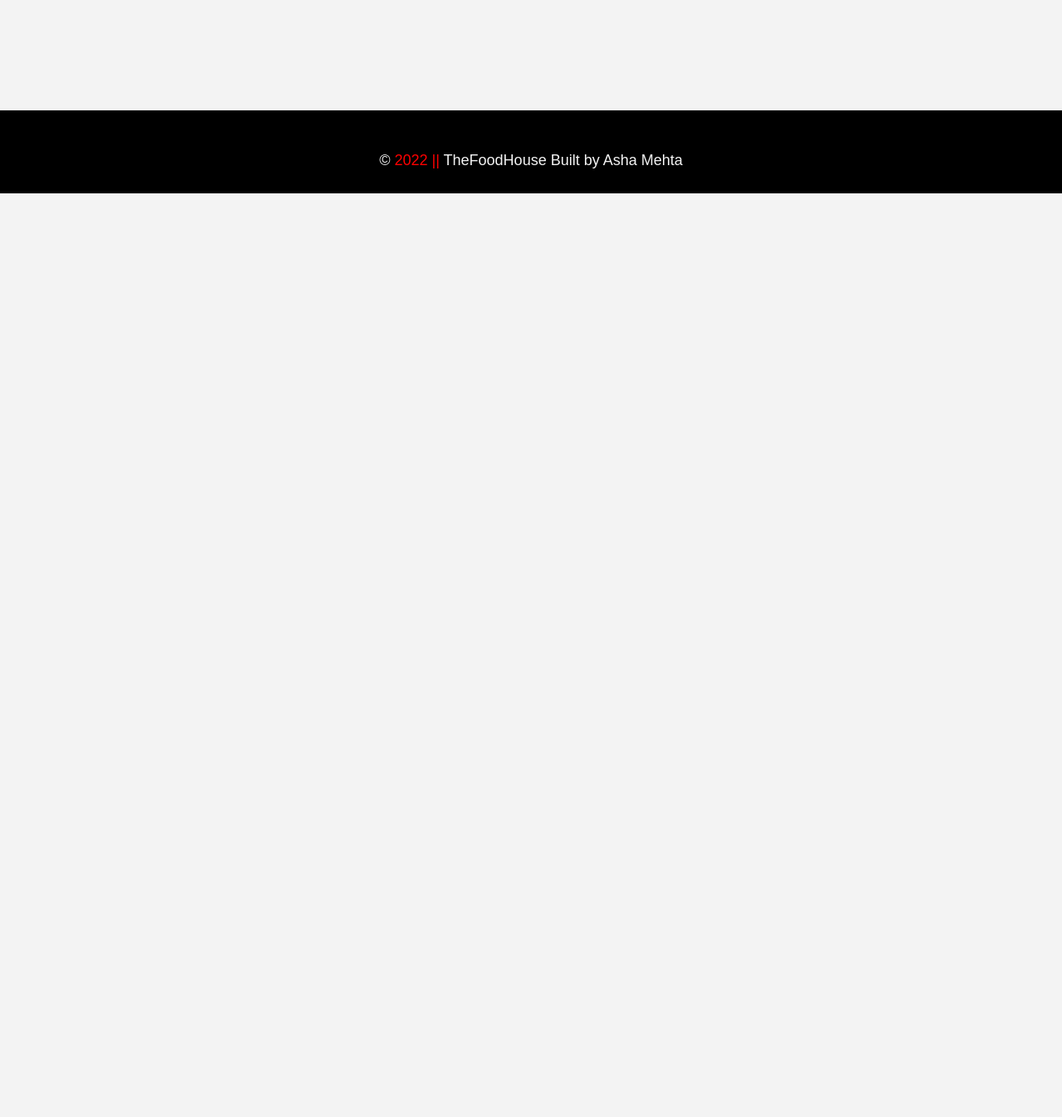
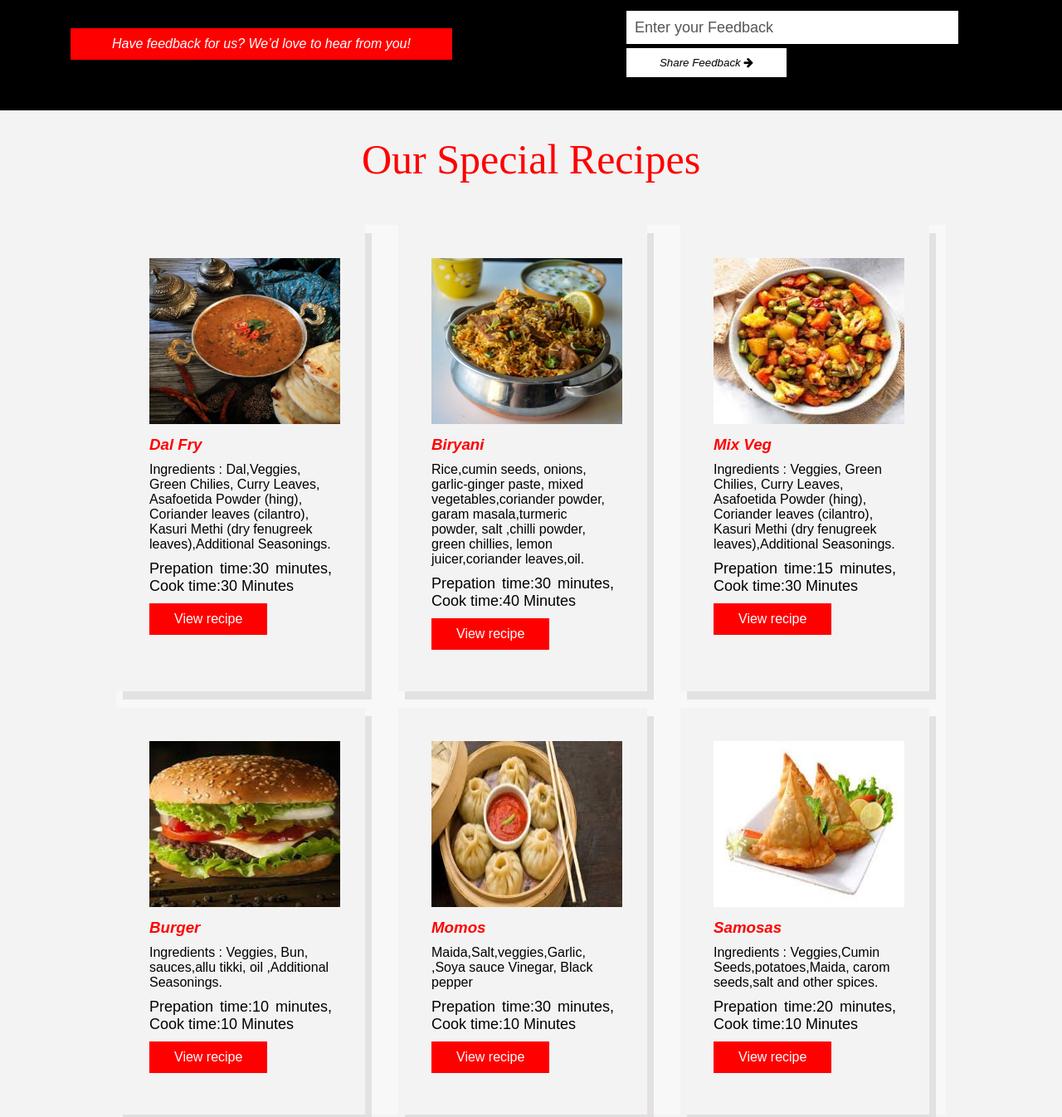
Before and after one commit to Joke-Cursed/Recipe-Website, a plain HTML site: page index.html in a window 1280 px wide. Shown: the part 667-2013 px from the top of the page at 83% size. Before the commit the page ends 900 px from the top, so only its background shows below. Drawn offline with Linux system fonts and the light colour scheme.

Commit message:
Update index.html

```diff
--- a/index.html
+++ b/index.html
@@ -4,62 +4,107 @@
     <meta charset="UTF-8">
     <meta http-equiv="X-UA-Compatible" content="IE=edge">
     <meta name="viewport" content="width=device-width, initial-scale=1.0">
-
-    <title>Recipe| Ingredients| Contact </title>
+    <title>Recipe| Ingredients</title>
 
     <link rel="stylesheet" href="style.css">
     <link rel="stylesheet" href="https://cdnjs.cloudflare.com/ajax/libs/font-awesome/4.7.0/css/font-awesome.min.css">
 </head>
 <body>
-
     <!-- Navbar -->
     <nav>
         <a href="index.html" class="logo">Food <span>House</span></a>
         <ul>
-            <li><a href="index.html" >Home </a></li>
+        <li><a href="index.html" class="active">Home </a></li>
         <li><a href="about.html">About</a></li>
-            <li><a href="contact.html" class="active">Contact</a></li>
+        <li><a href="contact.html">Contact</a></li>
         <li><a href="recipes.html">Recipes</a></li>
-
         </ul>
     </nav>
+    <section class="banner">
+       <div class="inner-text">
+            <h1>The Food House</h1>
+            <p> Good food changes the mood</p>
+            <!-- <a href="#"> Read more <i class="fas fa fa-arrow-right"> </i></a>
+             -->
 
-        <section class="contact">
-            <div class="contact-details">
-            <div class="inner-part">
-                <div>
-                    <p></p>
         </div>
-                <div>
-                    <p>Have feedback for us? We’d love to hear from you!</p>
+    </section>
+    <section class="newsletter">
+        <div class="newsletter-content">
+            <p> <i>Have feedback for us? We’d love to hear from you!</i></p>
         </div>
-                <div>
-                    <p></p>
+        <div class="subscribe">
+            <input type="text" name="Feedback"  placeholder="Enter your Feedback" required><br>
+            <button type="submit">Share Feedback <i class="fas fa fa-arrow-right"> </i></button>
         </div>
+    </section>
+    <div class="recipes"> Our Special Recipes</div>
+    <!-- Info cards -->
+    <section class="info">
+        <div class="inner-info">
+            <div class="card">
+                <img src="Images/Dalfry.jpg" alt="">
+                <h3>Dal Fry</h3>
+                <span> Ingredients : Dal,Veggies, Green Chilies, Curry Leaves, Asafoetida Powder (hing), Coriander leaves (cilantro), Kasuri Methi (dry fenugreek leaves),Additional Seasonings.</span>
+
+                <p>Prepation time:30 minutes, Cook time:30 Minutes</p>
+                <a href="dal_fry.html" class="btn">View recipe</a>
             </div>
-            <br><br>
-            <div class="form">
-                <form action="#">
-                    <label for="Name">User Name</label>
-                    <input type="text" name="name" placeholder="Enter your name" required><br>
-                    <label for="Email">Email</label><br>
-                    <input type="Email" name="name" placeholder="Enter your Email" required>
-                    <label for="Feedback">Feedback</label>
-                    <input type="Text" name="Text" placeholder="Please Share your feedback"required><br>
-                    <input type="submit"value="Share Feedback">
+            <div class="card">
+                <img src="Images/Biryani.jpg" alt="">
+                <h3>Biryani</h3>
+                <span>Rice,cumin seeds, onions, garlic-ginger paste, mixed vegetables,coriander powder, garam masala,turmeric powder, salt ,chilli powder, green chillies, lemon juicer,coriander leaves,oil. </span>
+                <p>Prepation time:30 minutes, Cook time:40 Minutes</p>
+                <a href="Biryani.html" class="btn"> View recipe</a>
+            </div>
+            <div class="card">
+                <img src="Images/mix_veg.jpg" alt="">
+                <h3>Mix Veg</h3>
+                <span> Ingredients : Veggies, Green Chilies, Curry Leaves, Asafoetida Powder (hing), Coriander leaves (cilantro), Kasuri Methi (dry fenugreek leaves),Additional Seasonings.</span>
 
-                </form>
+                <p>Prepation time:15 minutes, Cook time:30 Minutes</p>
+                <a href="mix_veg.html" class="btn">View recipe</a>
+            </div>
+            <div class="card">
+                <img src="Images/burger.jpg" alt="">
+                <h3>Burger</h3>
+                <span> Ingredients : Veggies, Bun, sauces,allu tikki, oil ,Additional Seasonings.</span>
 
-                </form>
+                <p>Prepation time:10 minutes, Cook time:10 Minutes</p>
+                <a href="burger.html" class="btn">View recipe</a>
+            </div>
+            <div class="card">
+                <img src="Images/Momos.jpg" alt="">
+                <h3>Momos</h3>
+                <span>Maida,Salt,veggies,Garlic, ,Soya sauce Vinegar, Black pepper</span>
+                <p>Prepation time:30 minutes, Cook time:10 Minutes</p>
+                <a href="momos.html" class="btn"> View recipe</a>
+            </div>
+            <div class="card">
+                <img src="Images/Samosas.jpg" alt="">
+                <h3>Samosas</h3>
+                <span> Ingredients : Veggies,Cumin Seeds,potatoes,Maida, carom seeds,salt and other spices.</span>
+
+                <p>Prepation time:20 minutes, Cook time:10 Minutes</p>
+
+                <a href="samosa.html" class="btn"> View recipe</a>
             </div>
 
 
+            <!-- <div class="card">
+                <img src="#" alt="">
+                <h3>Kitechen</h3>
+                <p>Lorem ipsum dolor, sit amet consectetur adipisicing elit. Blanditiis doloribus natus repellat accusamus! Modi, rem quaerat. Deserunt modi laboriosam mollitia possimus nihil beatae repellat aspernatur, vitae officia! Doloribus, dolor deleniti!</p>
+                <a href="#" class="btn">More info</a>
+            </div> -->
+        </div>
+
+    </section>
+
+    <!-- <footer -->
+        <footer>&copy;    <span>2022 || </span>TheFoodHouse Built by Asha Mehta </footer>
 
 
 
-</div>
-</section>
-   <!-- <footer -->
-    <footer>&copy;    <span>2022 || </span>TheFoodHouse Built by Asha Mehta </footer>
 </body>
 </html>
```
Lines whose indentation alone changed are shown as unchanged.
